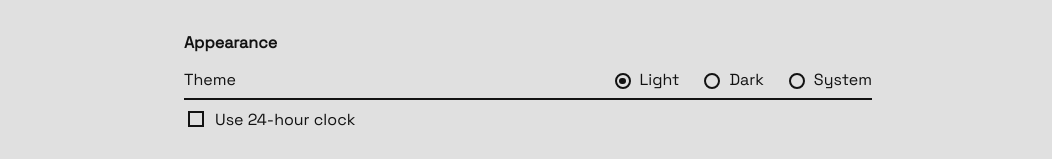
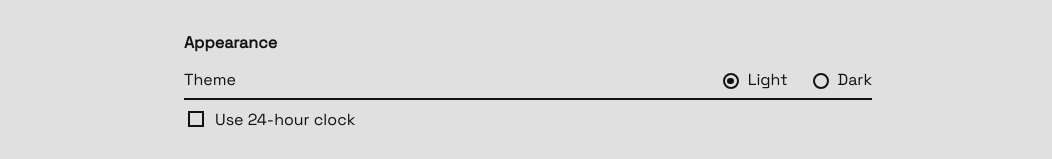
Before and after one commit to JunoNgx/aijot-frontend, a React (Vite) app: page /settings in a window 1280 px wide. Shown: the part 212-371 px from the top of the page, without its empty margins (112-1164 px from the left). Built offline with nearby package versions, Linux system fonts and the light colour scheme; no server answers.

Commit message:
#1 chore: remove system theme option from Settings

```diff
--- a/src/pages/Settings/index.tsx
+++ b/src/pages/Settings/index.tsx
@@ -229,7 +229,7 @@ export default function Settings() {
                 <div className={styles.Settings__Field}>
                     <label className={styles.Settings__Label}>Theme</label>
                     <div className={styles.Settings__RadioGroup}>
-                        {(["light", "dark", "system"] as const).map((mode) => (
+                        {(["light", "dark"] as const).map((mode) => (
                             <label
                                 key={mode}
                                 className={styles.Settings__Radio}
```
